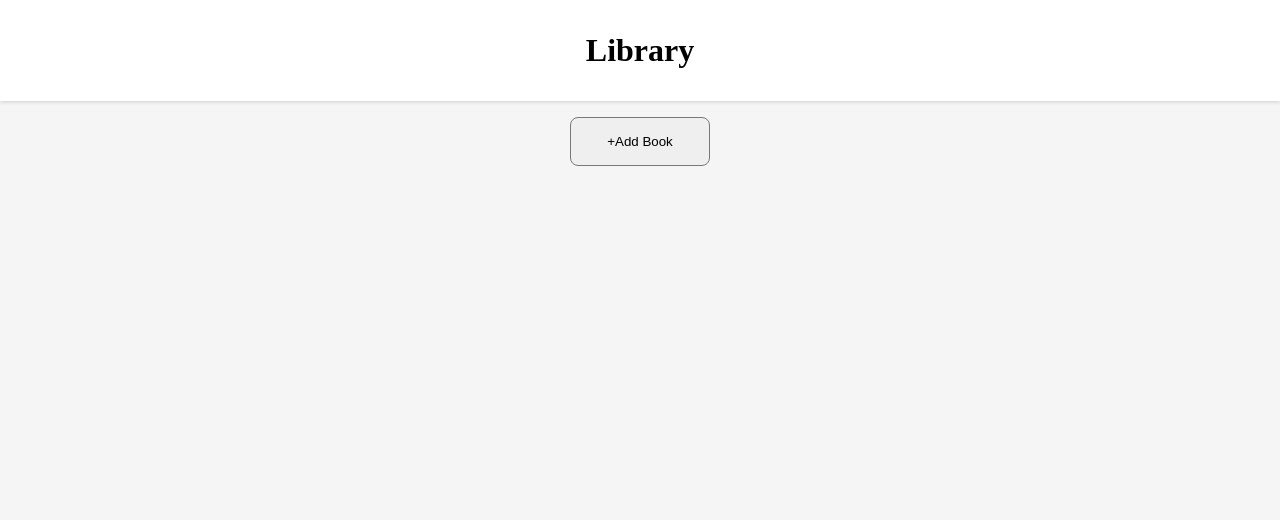
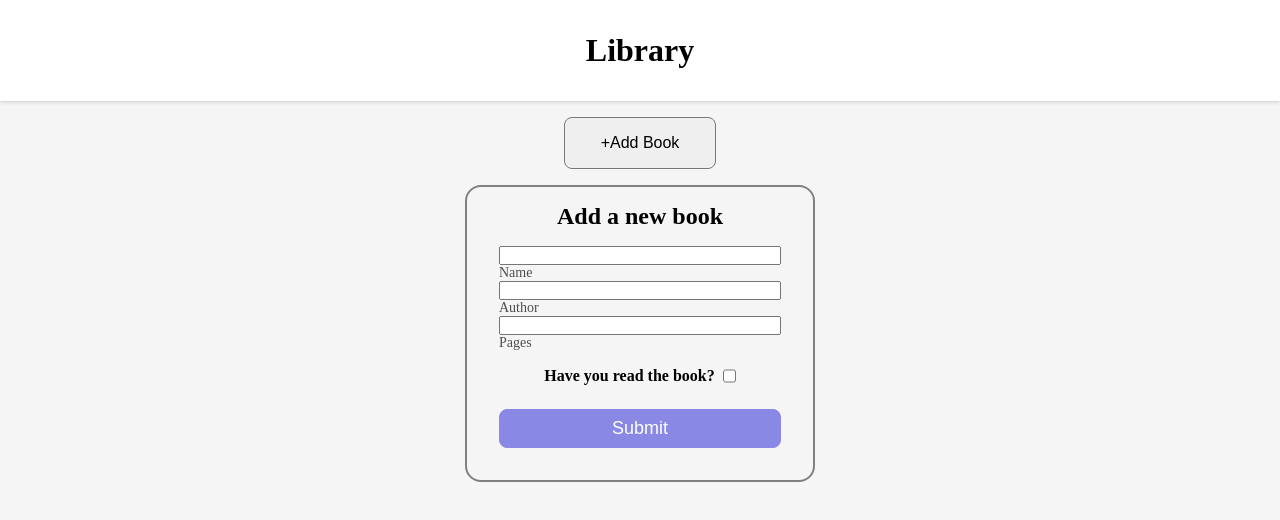
Before and after one commit to valentinhimself/library, a plain HTML site: page index.html in a window 1280 px wide. Drawn offline with Linux system fonts and the light colour scheme.

Commit message:
Add book info input card

```diff
--- a/index.html
+++ b/index.html
@@ -14,6 +14,26 @@
     </header>
     <main>
         <div class="add__div"><button type="button">+Add Book</button></div>
+        <form action="#" method="post">
+            <h2>Add a new book</h2>
+            <div>
+                <label for="book-name" class="name-entry">Name</label>
+                <input type="text" id="book-name">
+            </div>
+            <div>
+                <label for="author-name" class="author-entry">Author</label>
+                <input type="text" id="author-name">
+            </div>
+            <div>
+                <label for="num-pages" class="num-pages">Pages</label>
+                <input type="text" id="num-pages" required>
+            </div>
+            <div class="isRead__div">
+                <label for="isBookRead">Have you read the book?</label>
+                <input type="checkbox">
+            </div>
+            <button type="submit">Submit</button>
+        </form>
     </main>
 </body>
 </html>
--- a/style.css
+++ b/style.css
@@ -7,6 +7,8 @@
 :root {
     --shadow: rgba(0, 0, 0, 0.16) 0px 1px 4px;
     --body-color: rgb(245, 245, 245);
+    --submit-button-color: rgb(137, 137, 229);
+    --submit-button-color-hover: rgb(117, 117, 237);
 }
 
 body{
@@ -26,9 +28,65 @@ main .add__div button {
     padding: 1rem 2.25rem;
     border-radius: .5rem;
     border: 1px solid rgb(120, 120, 120);
+    font-size: 1rem;
 }
-
 
 main .add__div button:hover {
     background-color:rgb(220, 220, 220);
 }
+
+form {
+    display: flex;
+    flex-direction: column;
+    max-width: 350px;
+    margin: 0 auto;
+    padding: 1rem 2rem;
+    border-radius: 1rem;
+    border: 2px solid gray;
+}
+
+form h2 {
+    text-align: center;
+    padding: 0 0 1rem 0;
+}
+form > div {
+    display: flex;
+    flex-direction: column;
+}
+
+form > div > *:first-child {
+    order: 1;
+    font-size: 0.875rem;
+    color: rgb(78, 78, 78);
+}
+
+.isRead__div {
+    display: flex;
+    flex-direction: row;
+    justify-content: center;
+    gap: 0.5rem;
+    padding: 1rem 0 0 0;
+}
+
+form div.isRead__div>label {
+    color: black;
+    font-weight: 700;
+    font-size: 1rem;
+    order: -1;
+}
+
+button[type=submit] {
+    background-color: var(--submit-button-color);
+    padding: 0.5rem 2rem;
+    border: 1px solid var(--submit-button-color);
+    border-radius: .5rem;
+    margin: 1.5rem 0 1rem 0;
+    color: white;
+    font-size: 1.125rem;
+    transition: .1s all;
+}
+
+button[type=submit]:hover {
+    background-color: var(--submit-button-color-hover);
+    border: 1px solid var(--submit-button-color-hover);
+}
```
